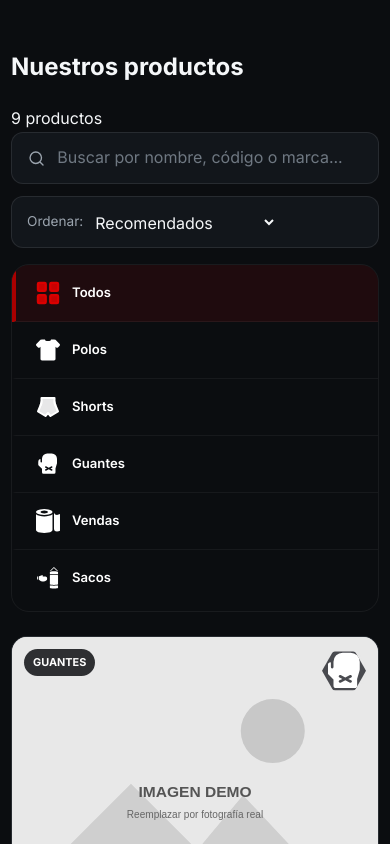
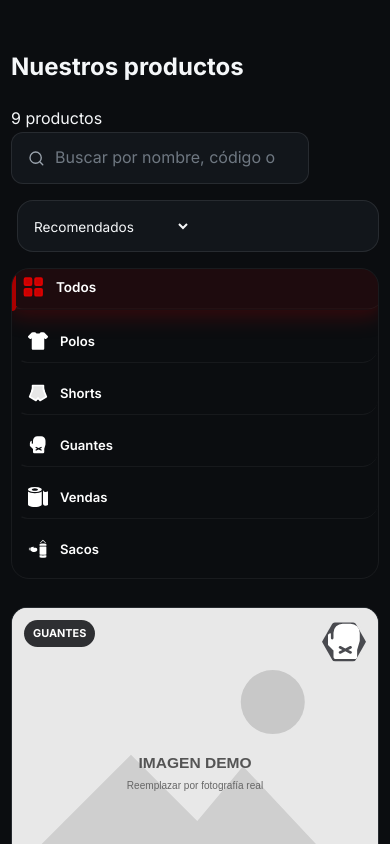
Before and after one commit to SONOFTHEWOLF90/catalogoLYBOX, a website: page index.html in a window 390 px wide. Shown: the part 960-1804 px from the top of the page. Drawn offline with nearby package versions, Linux system fonts and the light colour scheme; a web font is replaced by a local one.

Commit message:
release: LYBOX v1.0 catálogo responsive

```diff
--- a/css/styles.css
+++ b/css/styles.css
@@ -468,6 +468,7 @@
 .btn-secondary {
   border: 1px solid var(--color-border);
   background: var(--color-surface);
+  color: var(--color-text)
 }
 
 .btn-whatsapp {
@@ -1245,6 +1246,7 @@
 
   .catalog-toolbar {
     grid-template-columns: 1fr;
+    display:block;
   }
 
   .products-grid {
@@ -1689,6 +1691,9 @@
 .filter-btn.is-active{
     background:rgba(170,0,0,.12);
     border-left-color:#aa0000;
+    transform:translateY(-2px) scale(1.03);
+    box-shadow:0 8px 20px rgba(170,0,0,.25);
+    transition:.25s ease;
 }
 
 /* Iconos */
@@ -2328,22 +2333,80 @@
 
   /* Buscador y ordenar uno debajo del otro */
   .catalog-toolbar{
-    display:flex;
-    flex-direction:column;
-    gap:12px;
-  }
+    display:block;
+  }
+
+  .search-box{
+    width:100%;
+    margin-bottom:14px;
+  }
+
 
   .search-box,
   .sort-box{
-    width:100%;
-  }
-
-  /* Categorías a ancho completo */
+       display:inline-flex;
+    align-items:center;
+    gap:8px;
+
+    width:auto;
+    margin-bottom:16px;
+  }
+
+ /* Fila horizontal */
   .filter-row{
-    width:100%;
-    margin:16px 0 24px;
-  }
-
+    display:flex !important;
+    align-items:center;
+    flex-wrap:nowrap;
+    gap:10px;
+    overflow-x:auto;
+    padding-bottom:8px;
+    -webkit-overflow-scrolling:touch;
+    scrollbar-width:none;
+  }
+
+  .filter-row::-webkit-scrollbar{
+    display:none;
+  }
+
+  .filter-btn{
+    flex:0 0 auto;
+    min-width:78px;
+    padding:10px 12px;
+    border-radius:16px;
+  }
+
+  .category-icon{
+    width:20px;
+    height:20px;
+  }
+
+  /* El selector Ordenar entra en la fila */
+  .sort-box{
+    flex:0 0 auto;
+    display:flex;
+    align-items:center;
+    gap:6px;
+    margin-left:6px;
+    padding:10px 12px;
+    border:1px solid var(--color-border);
+    border-radius:16px;
+    background:var(--color-surface);
+  }
+
+  .sort-box span{
+    display:none;
+  }
+
+  .sort-box select{
+    background:transparent;
+    border:none;
+    color:var(--color-text);
+    font-size:.85rem;
+    width:auto;
+    padding:0;
+  }
+
+}
   /* Productos a una sola columna */
   .products-grid{
     display:grid;
@@ -2376,5 +2439,17 @@
   }
 
 }
+
+/*==================================
+  LYBOX - Carrusel de categorías móvil
+==================================*/
+
+@media (max-width:768px){
+
+
+
+
+
 .site-footer .footer-grid > div:last-child { display: grid; align-content: start; gap: 7px; }
-.site-footer .footer-grid > div:last-child h3 { margin-bottom: 5px; }
+.site-footer .footer-grid > div:last-child h3 { margin-bottom: 5px;
+}
--- a/index.html
+++ b/index.html
@@ -32,7 +32,6 @@
 
     <nav class="main-nav" id="main-nav" aria-label="Navegación principal">
       <a href="#" id="home-link">Inicio</a>
-      <a href="#categorias">Categorías</a>
       <a href="#productos">Productos</a>
       <a href="#contacto">Contacto</a>
 
```
